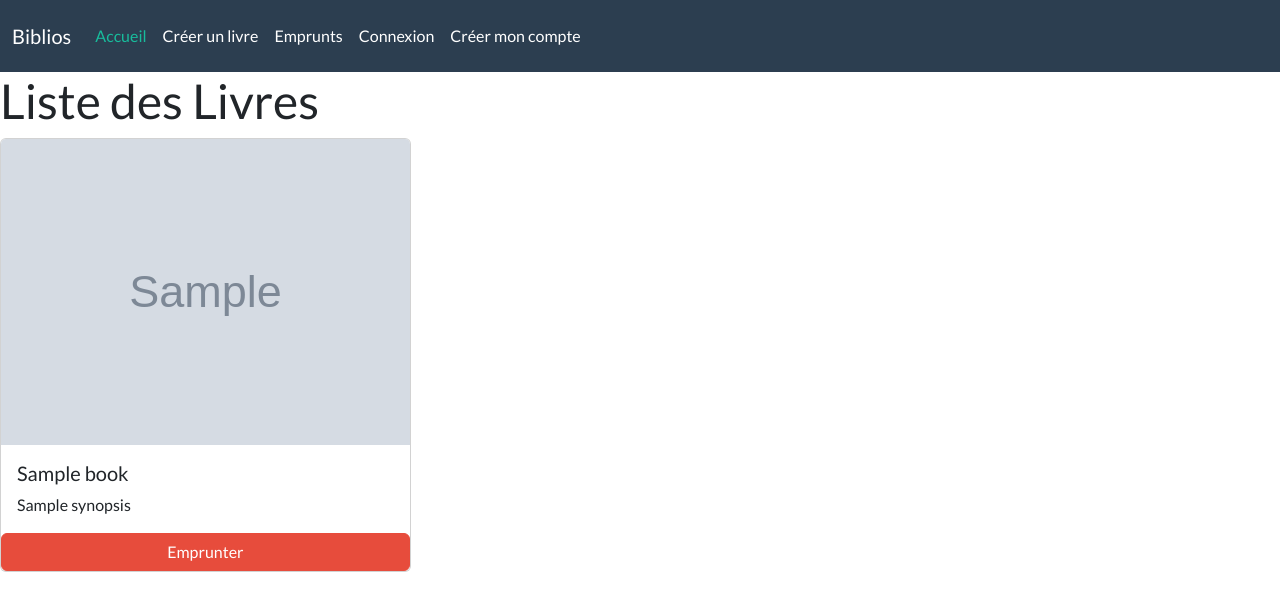
After one commit to badreddine2010/Biblios, a Symfony app: template templates/biblios/index.html.twig in a window 1280 px wide. The commit adds this page. Shown: the top 611 px of the page. Run offline with Twig, Linux system fonts and the light colour scheme; the template is opened without the code that fills it: most values are stand-ins (such as "Sample title", 1, 10 or a date in 2020); grey boxes marked "Sample" are stand-in pictures; some libraries are stand-ins or nearby versions.

Commit message:
version stable

```diff
--- a/templates/base.html.twig
+++ b/templates/base.html.twig
@@ -31,7 +31,7 @@
 				<div class="collapse navbar-collapse" id="navbarColor01">
 					<ul class="navbar-nav me-auto">
 						<li class="nav-item">
-							<a class="nav-link active" href="{{ path('app_book')}}">
+							<a class="nav-link active" href="{{ path('home')}}">
 								Accueil
 								<span class="visually-hidden">(current)</span>
 							</a>
@@ -43,9 +43,7 @@
 						</li>
 						{% endif %}
 
-					<li class="nav-item">
-						<a class="nav-link" href="{{ path('app_book') }}">Books</a>
-					</li>
+
                     	<li class="nav-item">
 						<a class="nav-link" href="{{ path('book-new') }}">Créer un livre</a>
 					</li>
--- /dev/null
+++ b/templates/biblios/index.html.twig
@@ -0,0 +1,30 @@
+{% extends 'base.html.twig' %}
+{% block title %}Hello Books!
+{% endblock %}
+{% block body %}
+	<h1>Liste des Livres</h1>
+
+	<div class="row row-cols-1 row-cols-md-3 g-4">
+		{% for book in books %}
+			<div class="col">
+				<div class="card h-100">
+					<img src="{{ asset('build/images/' ~ book.image) }}" class="card-img-top" alt="...">
+
+					<div class="card-body">
+						<h5 class="card-title">{{book.title}}</h5>
+						<p class="card-text">{{book.synopsis}}</p>
+					</div>
+					{% if is_granted('ROLE_ADMIN') %}
+						<a class="btn btn-warning" href="{{path('book-edit',{'id': book.id}) }}" class="card-link">Modifier</a>
+						<a class="btn btn-danger" href="{{path('book-delete',{'id': book.id})}}" class="card-link">supprimer</a>
+					{% else %}
+						<a class="btn btn-danger" href="{{path('borrow_add',{'id': book.id,'user':app.user.id})}}" class="card-link">Emprunter</a>
+					{% endif %}
+				</div>
+			</div>
+
+		{% endfor %}
+	</div>
+	{# </table> #}
+	{# <a class="btn btn-primary" href="#">Création d'un nouveau livre</a> #}
+{% endblock %}
```
Also changed, not shown: src/Controller/BibliosController.php (added, +23 -0 lines), src/Controller/BookController.php (+5 -10 lines), src/Controller/BorrowController.php (+21 -6 lines).
